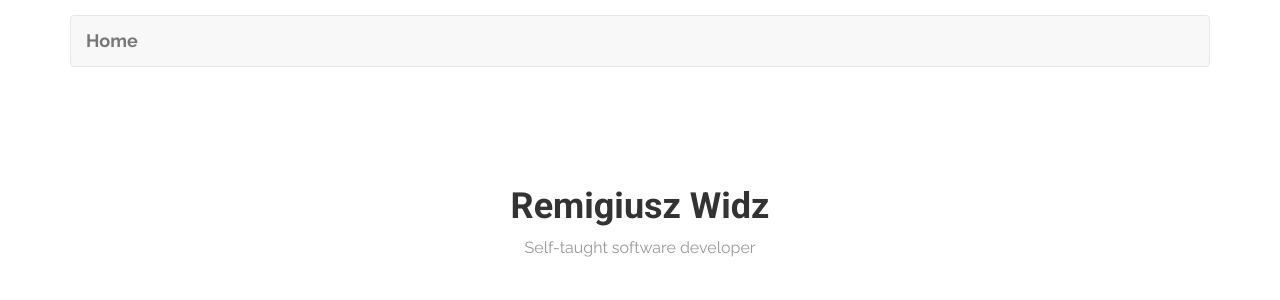
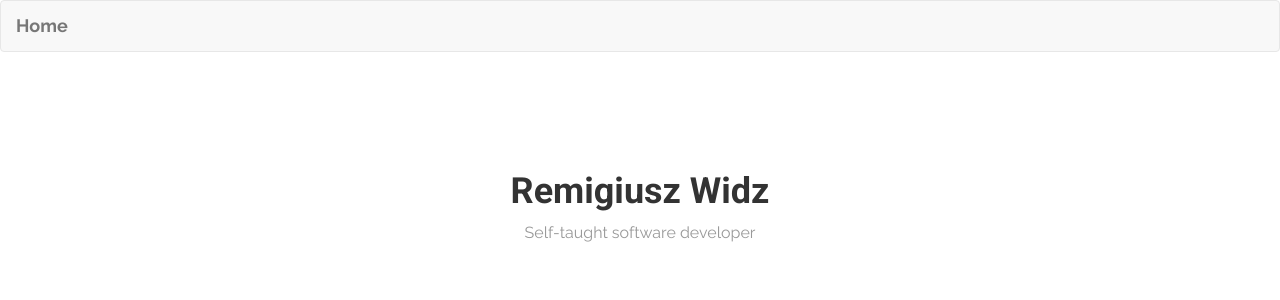
Before and after one commit to jogurtnik/portfolio-app-client, a React (Create React App) app: page / in a window 1280 px wide. Shown: the top 300 px of the page. Built offline with nearby package versions, Linux system fonts and the light colour scheme.

Commit message:
Refactoring default navbar

```diff
--- a/src/App.css
+++ b/src/App.css
@@ -1,5 +1,6 @@
 .App {
-  margin-top: 15px;
+  width: 100%;
+  padding: 0;
 }
 
 .App .navbar-brand {
--- a/src/containers/Home.css
+++ b/src/containers/Home.css
@@ -1,13 +1,13 @@
-.Home .lander {
+.Home .home-headline {
     padding: 80px 0;
     text-align: center;
   }
 
-  .Home .lander h1 {
+  .Home .home-headline h1 {
     font-family: "Roboto", sans-serif;
     font-weight: 600;
   }
 
-  .Home .lander p {
+  .Home .home-headline p {
     color: #999;
   }
--- a/src/containers/Home.js
+++ b/src/containers/Home.js
@@ -5,7 +5,7 @@ export default class Home extends Component {
   render() {
     return (
       <div className="Home">
-        <div className="lander">
+        <div className="home-headline">
           <h1>Remigiusz Widz</h1>
           <p>Self-taught software developer</p>
         </div>
```
